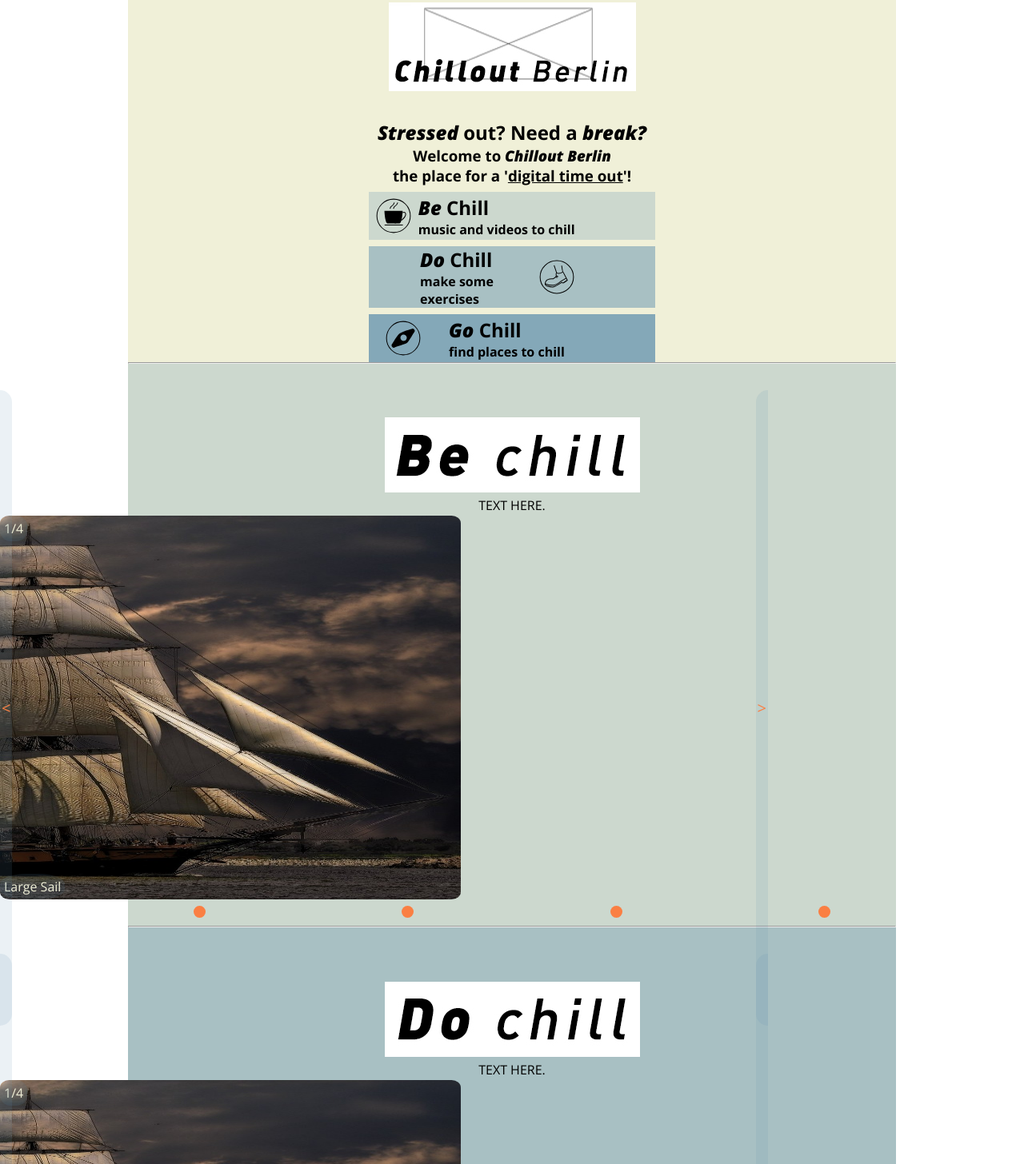
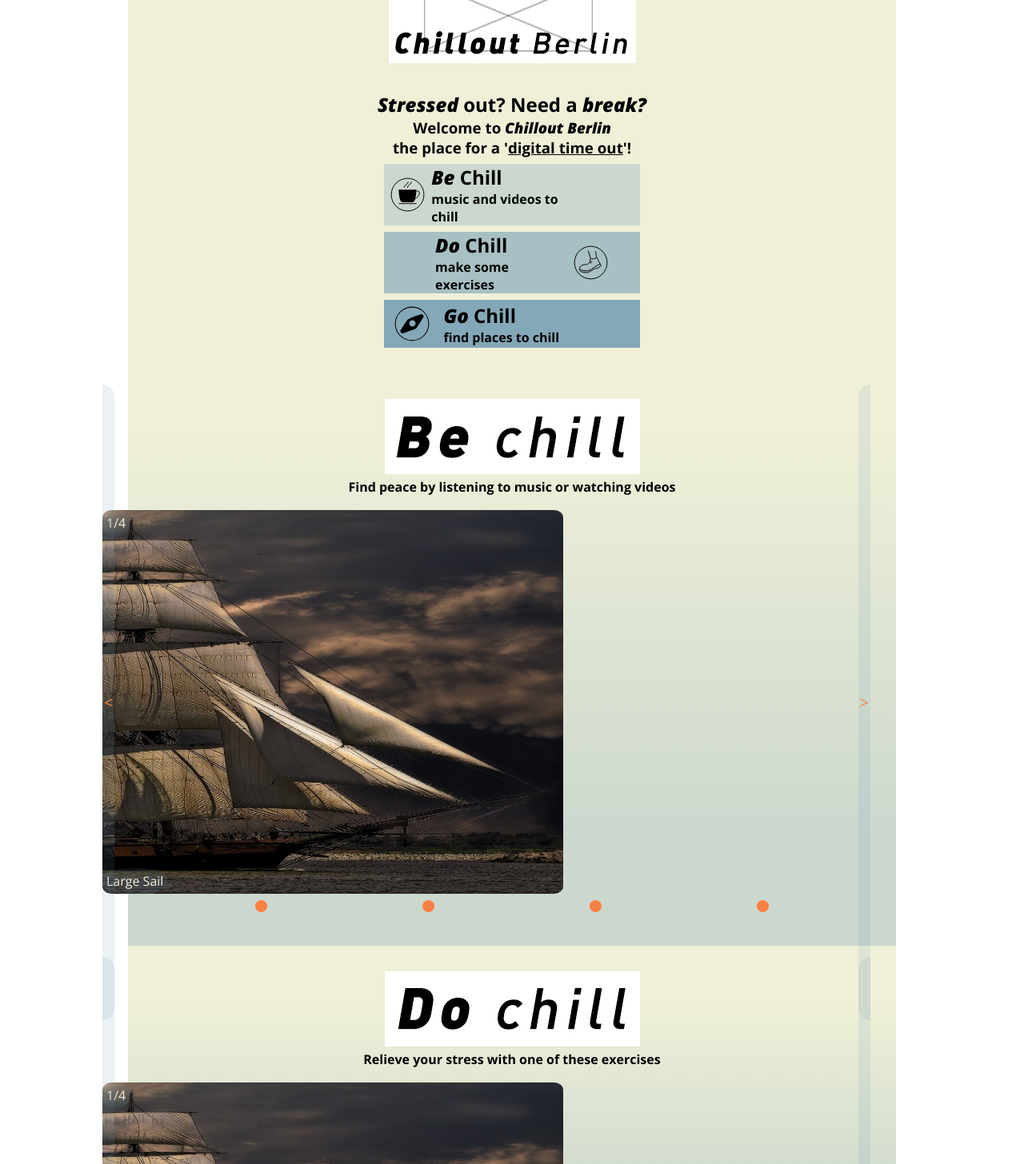
Before and after one commit to berdsena/project1, a plain HTML site: page index.html in a window 1280 px wide. Shown: the part 64-1520 px from the top of the page at 80% size. Drawn offline with nearby package versions, Linux system fonts and the light colour scheme.

Commit message:
backgrounds

```diff
--- a/index.html
+++ b/index.html
@@ -110,15 +110,15 @@
           </div>
         </div>
       </section>
-      <hr />
-      <!-- to be removed -->
+
       <section id="section-be">
         <div></div>
         <div class="">
           <img class="section-image" src="assets/bechill_placeholder.jpg" />
         </div>
-        <div class="">
-          <p>TEXT HERE.</p>
+        <div class="text-section">
+          <p>Find peace by listening to
+            music or watching videos</p>
         </div>
         <div class="beCarousel">
           <div class="slides">
@@ -156,36 +156,36 @@
         <div>
         <div class=""></div>
       </section>
-      <hr />
-      <!-- to be removed -->
+
       <section id="section-do">
         <div></div>
         <div class="">
           <img class="section-image" src="assets/dochill_placeholder.jpg" />
         </div>
-        <div class="">
-          <p>TEXT HERE.</p>
+        <div class="text-section">
+          <p>Relieve your stress with
+            one of these exercises</p>
         </div>
         <div class="doCarousel">
           <div class="slides">
             <div class="slide">
               <div class="slide_number">1/4</div>
-              <img class="slide_img" src="slides_show_media/ship001.jpg" alt="Large sail ship">
+                <img class="slide_img" src="slides_show_media/ship001.jpg" alt="Large sail ship">
               <div class="slide_caption">Large Sail</div>
             </div>
             <div class="slide">
               <div class="slide_number">2/4</div>
-              <img class="slide_img" src="slides_show_media/ship002.jpg" alt="Boat">
+                <img class="slide_img" src="slides_show_media/ship002.jpg" alt="Boat">
               <div class="slide_caption">Boat</div>
             </div>
             <div class="slide">
               <div class="slide_number">3/4</div>
-              <img class="slide_img" src="slides_show_media/ship003.jpg" alt="Sail boat">
+                <img class="slide_img" src="slides_show_media/ship003.jpg" alt="Sail boat">
               <div class="slide_caption">Sail boat</div>
             </div>
             <div class="slide">
               <div class="slide_number">4/4</div>
-              <img class="slide_img" src="slides_show_media/ship004.jpg" alt="Rope">
+                <img class="slide_img" src="slides_show_media/ship004.jpg" alt="Rope">
               <div class="slide_caption">Rope</div>
             </div>
             <div class="slide_buttons">
@@ -202,15 +202,14 @@
         </div>
         <div class=""></div>
       </section>
-      <hr />
-      <!-- to be removed -->
+
       <section id="section-go">
         <div></div>
         <div class="">
           <img class="section-image" src="assets/gochill_placeholder.jpg" />
         </div>
-        <div class="">
-          <p>TEXT HERE.</p>
+        <div class="text-section">
+          <p>Places to go and relax</p>
         </div>
         <div class="goCarousel">
           <div class="slides">
@@ -248,8 +247,7 @@
         </div>
         <div class=""></div>
       </section>
-      <hr />
-      <!-- to be removed -->
+
       <section id="section-join">
         <div></div>
         <div>
@@ -259,8 +257,7 @@
         <div class=""></div>
         <div class=""></div>
       </section>
-      <hr />
-      <!-- to be removed -->
+
 
       <section id="section-footer">
         <div>
--- a/slideshow.css
+++ b/slideshow.css
@@ -8,7 +8,7 @@
     padding: 0%;
     align-items: center;
     height: 60vh;
-    width: 100vw;
+    width: 80vw;
 }
 .slide {
     display: none;
--- a/style.css
+++ b/style.css
@@ -74,14 +74,14 @@ nav {
 }
 
 
-.welcome-categories > a {
+.welcome-categories >  {
   font-family: 'Lobster', cursive;
-
   width: 90%;
   display: flex;
   flex-direction: column;
   align-items: center;
   padding: 1rem;
+  margin: 1rem 0 2rem;
 }
 
 .welcome-category > a {
@@ -94,22 +94,24 @@ nav {
   font-weight: 700;
 }
 
-.welcome-category:nth-child(2) {
+.welcome-category.do-chill > a {
   padding-right: 0;
   padding-left: 4rem;
+  margin-right:0;
 }
 .subtext {font-size: 1rem;}
 
 .be-chill {
-  background-color: #CCD8CE;
+  background: #CCD8CE;
 }
 
 .do-chill {
-  background-color: #A8C0C3;
+  background:#A8C0C3;
   margin: 0.5rem 0;
+
 }
 .go-chill {
-  background-color: #84A8B8;
+  background:  #84A8B8;
 }
 
 /* SECTIONS */
@@ -118,13 +120,19 @@ section {
   display: flex;
   flex-direction: column;
   align-items: center;
-  padding-top: 4.2rem; /* because has 4rem height*/
+  padding: 2rem 0;
+ /* padding-top: 4.2rem;  because has 4rem height*/
 }
 
 section .section-image {
   width: 100%;
 }
 
+.text-section{
+  font-weight: 700;
+  margin-bottom: 1rem;
+  text-align: center;
+}
 
 .carrousel-container {
   width: 80%;
@@ -142,23 +150,24 @@ section .section-image {
 }
 
 #section-be {
-  background-color: #CCD8CE;
+  background: linear-gradient(180deg, #f0f0d8 10%, #CCD8CE 80%);
 }
 
 #section-do {
-  background-color: #A8C0C3;
+  background:linear-gradient(180deg, #f0f0d8 10%, #A8C0C3 80%);
 }
 
 #section-go {
-  background-color: #84A8B8
+  background: linear-gradient(180deg, #f0f0d8 10%, #84A8B8 80%);
 }
 
 #section-join {
-  background-color: #5F90AD;
+
 }
 
 #section-footer {
-  background-color: #D4845E;
+  background-color: #5F90AD;
   flex-direction: row;
   flex-flow: row wrap;
   justify-content: space-around;
+}
```
